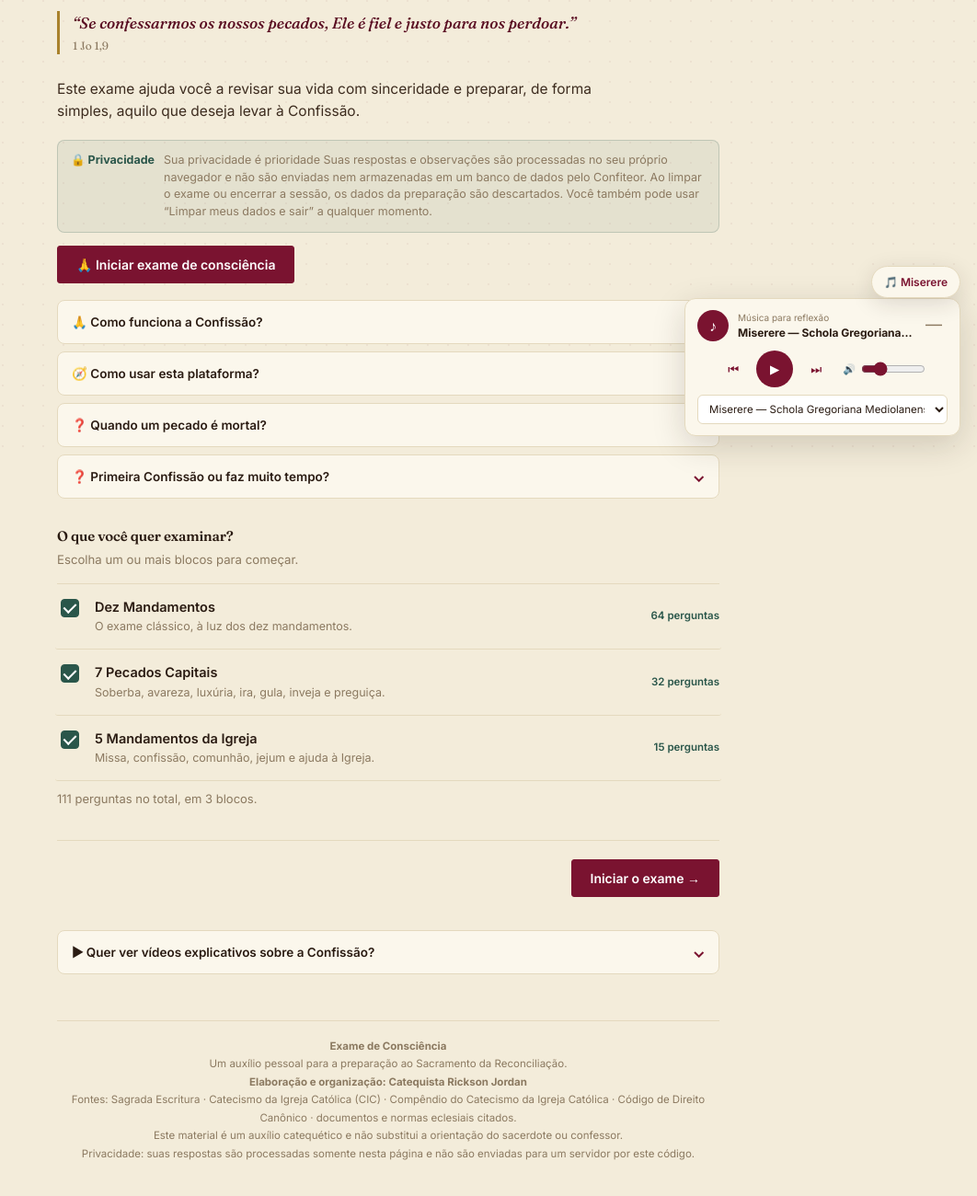
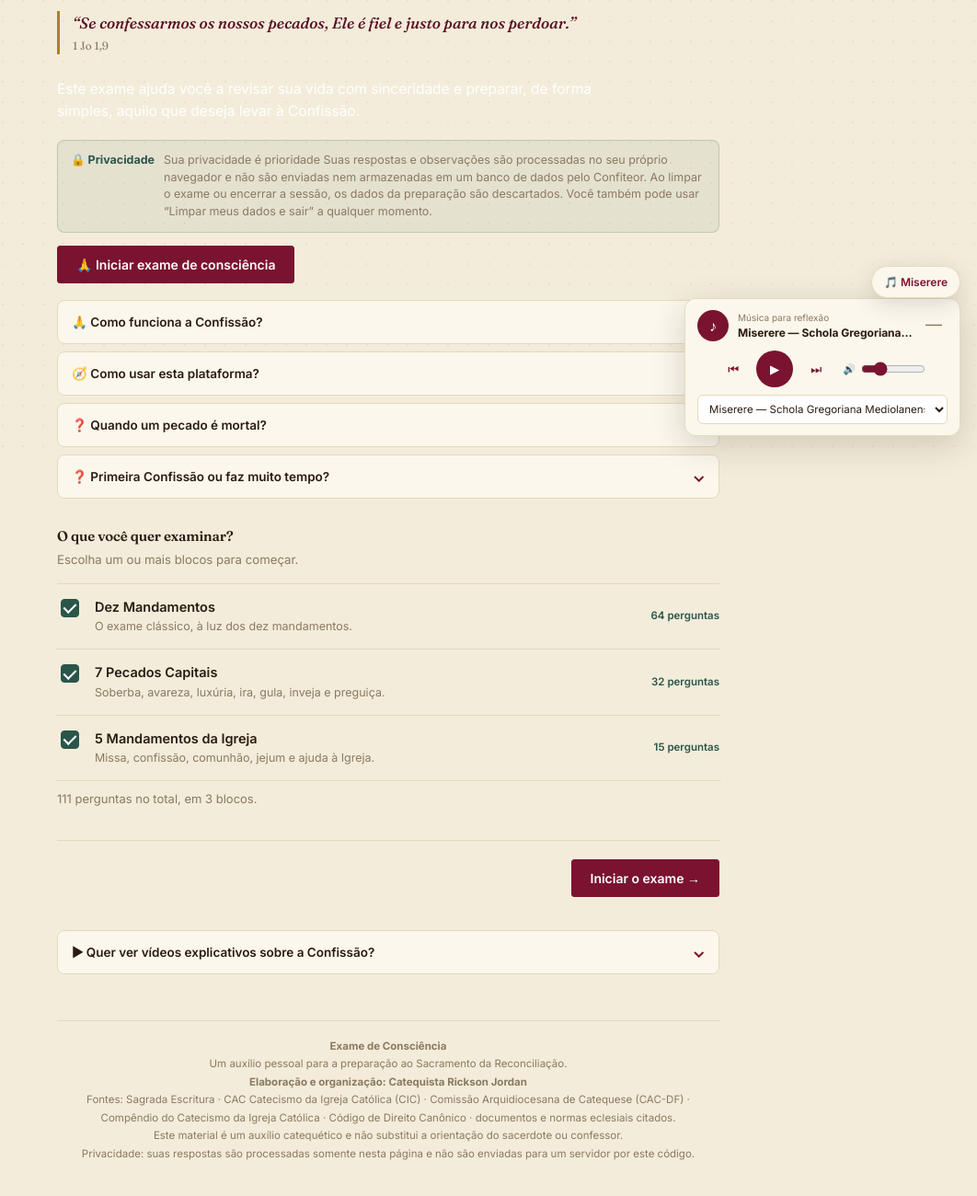
Before and after one commit to rickjordan20/confiteor, a plain HTML site: page index.html in a window 1280 px wide. Shown: the part 308-1608 px from the top of the page at 92% size, without its empty margins (218-1280 px from the left). Drawn offline with Linux system fonts and the light colour scheme.

Commit message:
atualiza informações de créditos e estilo

```diff
--- a/assets/css/style.css
+++ b/assets/css/style.css
@@ -182,7 +182,7 @@
   }
   .cover p.lead{
     font-size:15.5px;
-    color:#3d2c1f;
+    color:#fff;
     max-width:60ch;
   }
 
--- a/index.html
+++ b/index.html
@@ -258,7 +258,7 @@
     <strong>Exame de Consciência</strong><br>
     Um auxílio pessoal para a preparação ao Sacramento da Reconciliação.<br>
     <strong>Elaboração e organização: Catequista Rickson Jordan</strong><br>
-    Fontes: Sagrada Escritura · Catecismo da Igreja Católica (CIC) · Compêndio do Catecismo da Igreja Católica · Código de Direito Canônico · documentos e normas eclesiais citados.<br>
+    Fontes: Sagrada Escritura · CAC Catecismo da Igreja Católica (CIC) · Comissão Arquidiocesana de Catequese (CAC-DF) · Compêndio do Catecismo da Igreja Católica · Código de Direito Canônico · documentos e normas eclesiais citados.<br>
     Este material é um auxílio catequético e não substitui a orientação do sacerdote ou confessor.<br>
     Privacidade: suas respostas são processadas somente nesta página e não são enviadas para um servidor por este código.
   </footer>
```
